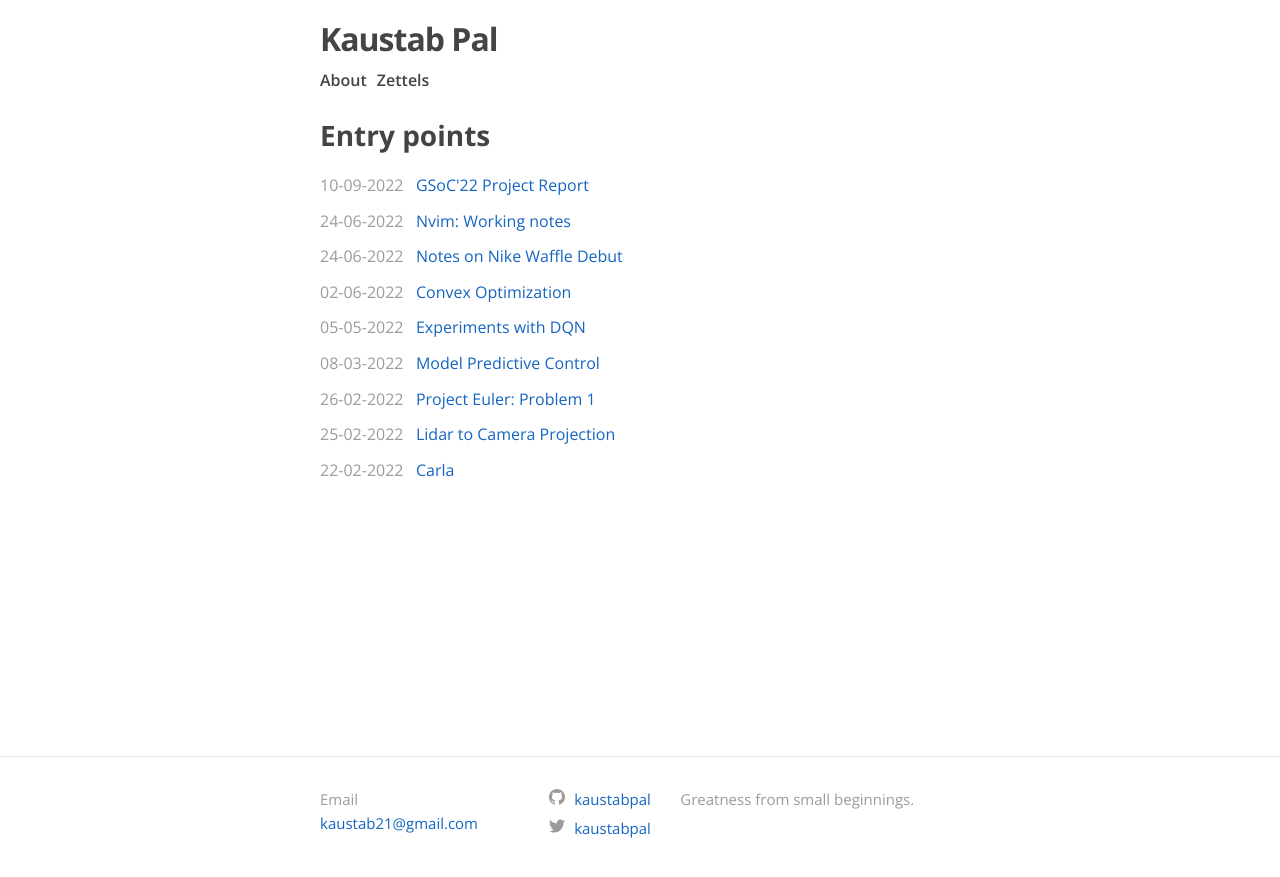
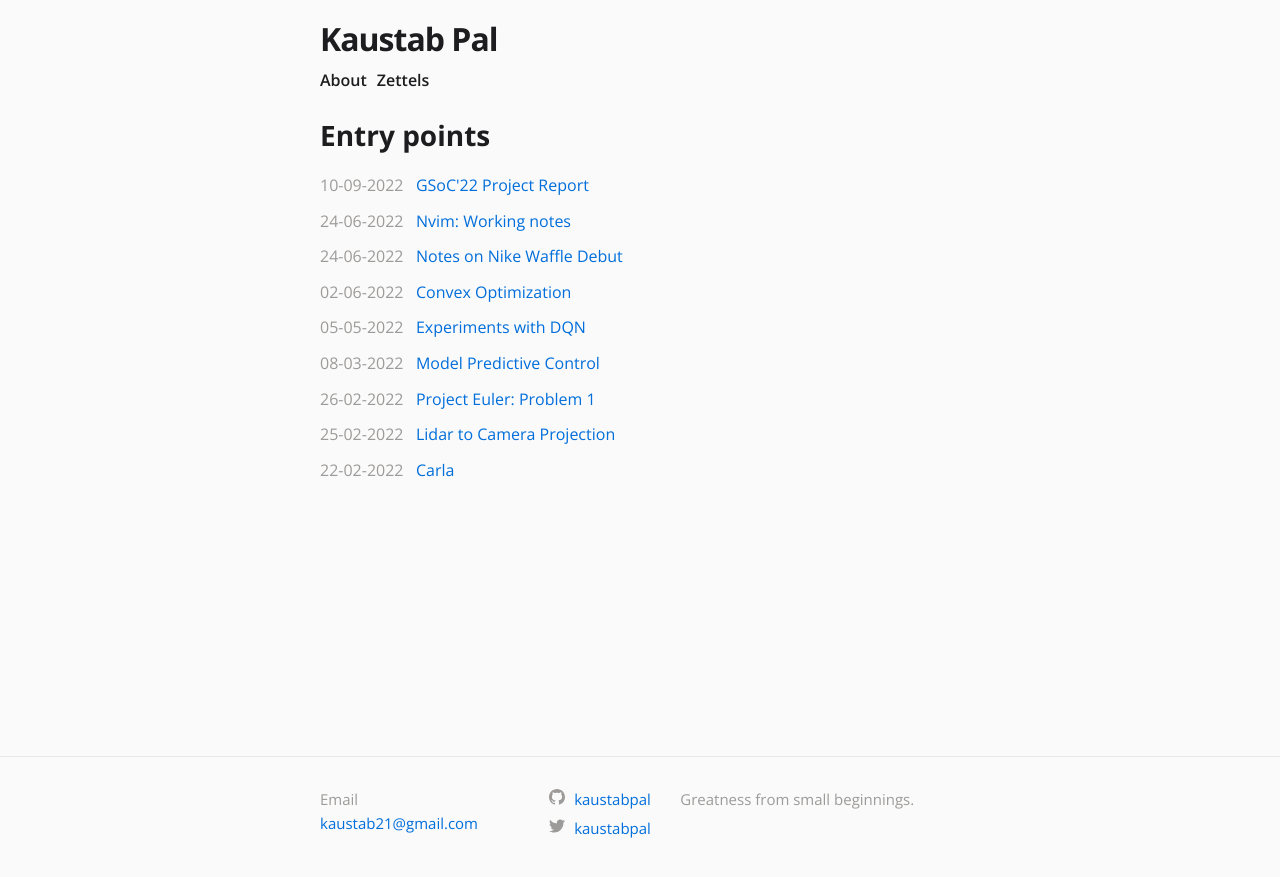
Before and after one commit to kaustabpal/kaustabpal.github.io, a Jekyll site: the page built from index.md, in a window 1280 px wide. Shown: the top 877 px of the page. Built offline with Jekyll 4.4.1, drawn with Linux system fonts in a browser that asks for light colours; some web fonts are replaced.

Commit message:
Changed brand color and title color

```diff
--- a/_sass/minima.scss
+++ b/_sass/minima.scss
@@ -10,9 +10,9 @@ $base-line-height: 1.6 !default;
 
 $spacing-unit:     30px !default;
 
-$text-color:       #444 !default;
-$background-color: #ffffff !default;
-$brand-color:      #1565c0 !default;
+$text-color:       #1d1d1f !default;
+$background-color: #fafafa !default;
+$brand-color:      #006EDB !default;
 
 $grey-color:       #9d9b99 !default;
 $grey-color-light: lighten($grey-color, 40%) !default;
--- a/_sass/minima/_layout.scss
+++ b/_sass/minima/_layout.scss
@@ -14,7 +14,7 @@
   @include relative-font-size(2);
 //  font-family: 'Spectral', serif;
 //  font-style: italic;
-  color: #444;
+  color: $text-color;
   font-weight: 700;
   line-height: $base-line-height * $base-font-size * 2.25;
   letter-spacing: -1px;
@@ -23,11 +23,11 @@
 
   &,
   &:hover {
-	  color: #444;
+	  color: $text-color;
 	  text-decoration: none;
   }
   &:visited {
-    color: #444;
+    color: $text-color;
 	text-decoration: none;
   }
 }
```
